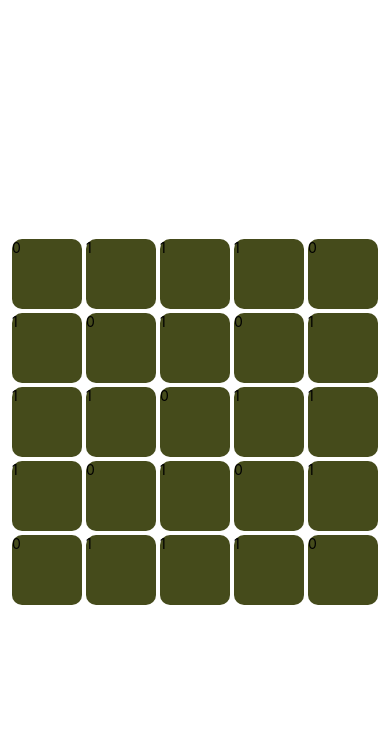
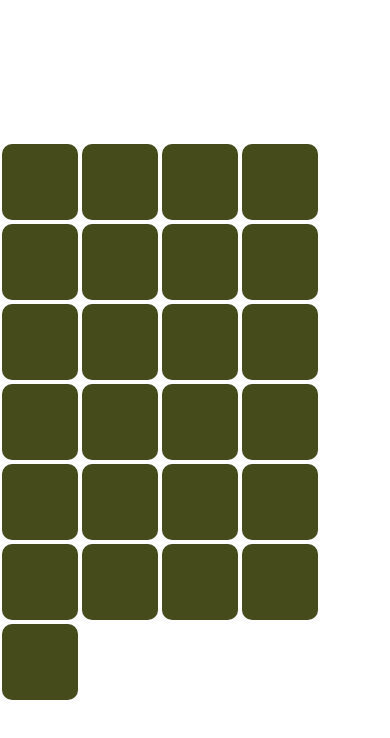
Before and after one commit to safa-hamrouni/LIghts-Out-Game, a React Native app: screen / in a window 390 px wide. Shown: the top 738 px of the page. Built offline with nearby package versions, Linux system fonts and the light colour scheme.

Commit message:
polish components+ worked a bit more on the logicc

```diff
--- a/App.js
+++ b/App.js
@@ -1,6 +1,6 @@
 import React from "react";
 import { StyleSheet, Text, View } from "react-native";
-import Board from "./Components/Board";
+import Board from "./src/Components/Board"
 
 export default function App() {
   return (
--- a/Components/AllRows.jsx
+++ /dev/null
@@ -1,21 +0,0 @@
-import React from "react";
-import OneRow from "./OneRow";
-import "react-native-get-random-values";
-import { v4 as uuidv4 } from "uuid";
-
-const matrix = [
-  [0, 1, 1, 1, 0],
-  [1, 0, 1, 0, 1],
-  [1, 1, 0, 1, 1],
-  [1, 0, 1, 0, 1],
-  [0, 1, 1, 1, 0],
-];
-
-const AllRows = () => {
-  const renderRows = matrix.map((item, index) => (
-    <OneRow matrixIndex={index} item={item} key={uuidv4()} />
-  ));
-  return <>{renderRows}</>;
-};
-
-export default AllRows;
--- a/Components/Board.jsx
+++ /dev/null
@@ -1,12 +0,0 @@
-import React from "react";
-import AllRows from "./AllRows";
-
-const Board = () => {
-  return (
-    <>
-      <AllRows />
-    </>
-  );
-};
-
-export default Board;
--- a/Components/OneCell.jsx
+++ /dev/null
@@ -1,47 +0,0 @@
-import React, { useState } from "react";
-import { View, Text, TouchableOpacity, StyleSheet } from "react-native";
-import { v4 as uuidv4 } from "uuid";
-
-const OneCell = ({ i, item, id, matrixIndex }) => {
-  const [state, setState] = useState(true);
-  const handlePress = (el, i, j) => {
-    console.log(el[j - 1], el[i], i, j);
-    if (
-      el[i + 1] === 1 ||
-      el[i - 1] === 1 ||
-      el[j - 1] === 1 ||
-      el[j + 1] === 1
-    )
-      setState((prevState) => !prevState);
-  };
-  return (
-    <TouchableOpacity
-      style={state ? styles.squareDark : styles.squareLit}
-      key={uuidv4()}
-      onPress={() => handlePress(item, i, matrixIndex)}
-    >
-      <View>
-        <Text>{item[i]}</Text>
-      </View>
-    </TouchableOpacity>
-  );
-};
-
-let styles = StyleSheet.create({
-  squareDark: {
-    backgroundColor: "#454B1B",
-    width: 70,
-    height: 70,
-    margin: 2,
-    borderRadius: 10,
-  },
-  squareLit: {
-    backgroundColor: "#32cd32",
-    width: 70,
-    height: 70,
-    margin: 2,
-    borderRadius: 10,
-  },
-});
-
-export default OneCell;
--- a/Components/OneRow.jsx
+++ /dev/null
@@ -1,29 +0,0 @@
-import React from "react";
-import { View, StyleSheet, TouchableOpacity } from "react-native";
-import "react-native-get-random-values";
-import { v4 as uuidv4 } from "uuid";
-import OneCell from "./OneCell";
-
-const OneRow = ({ item, matrixIndex }) => {
-  const allSquares = [];
-  for (let i = 0; i < item.length; i++) {
-    allSquares.push(
-      <OneCell id={uuidv4()} item={item} i={i} matrixIndex={matrixIndex} />
-    );
-  }
-
-  return (
-    <>
-      <View style={styles.rows}>{allSquares}</View>
-    </>
-  );
-};
-
-let styles = StyleSheet.create({
-  rows: {
-    flexDirection: "row",
-    flexWrap: "wrap",
-  },
-});
-
-export default OneRow;
--- /dev/null
+++ b/src/Components/Board.jsx
@@ -0,0 +1,38 @@
+import React, {useEffect} from "react";
+import OneCell from "./OneCell";
+import {View, StyleSheet } from "react-native"
+import "react-native-get-random-values";
+import { v4 as uuidv4 } from "uuid";
+import { render } from "react-dom";
+
+let matrix = [
+  [false, false,false,false, false],
+  [false, false,false,false, false],
+  [false, false,false,false, false],
+  [false, false,false,false, false],
+  [false, false,false,false, false],
+]
+
+const Board = () => {
+
+  const renderBoard =  []
+  const createBoard = () => {
+    for(let i=0; i < matrix.length; i++) {
+      for(let j=0; j<matrix[i].length; j++) {
+        renderBoard.push(<OneCell key={uuidv4()} id={uuidv4()} matrix={matrix} i={i} j={j}/>)
+      }
+    }
+  }
+    createBoard()
+
+
+  return <View style={styles.rows}>{renderBoard}</View>;
+};
+
+let styles = StyleSheet.create({
+  rows: {
+    flexDirection: "row",
+    flexWrap: "wrap",
+  },
+});
+export default Board;
--- /dev/null
+++ b/src/Components/OneCell.jsx
@@ -0,0 +1,47 @@
+import React, { useEffect, useState } from "react";
+import { View, Text, TouchableOpacity, StyleSheet } from "react-native";
+
+
+const OneCell = ({ matrix, i, j }) => {
+  const [state, setState] = useState(matrix[i][j]);
+  const handlePress = (i, j) => {
+    if (i >= 0 && i < matrix.length && j >= 0 && j < matrix[i].length)
+      matrix[i][j] = !matrix[i][j];
+
+  };
+  const handleCellPress = (i, j) => {
+    handlePress(i, j);
+    handlePress(i + 1, j);
+    handlePress(i - 1, j);
+    handlePress(i, j - 1);
+    handlePress(i, j + 1);
+    console.log(matrix);
+  };
+  return (
+    <TouchableOpacity
+      style={matrix[i][j] ? styles.squareLit : styles.squareDark}
+      onPress={() => handleCellPress(i, j)}
+    >
+      <View></View>
+    </TouchableOpacity>
+  );
+};
+
+let styles = StyleSheet.create({
+  squareDark: {
+    backgroundColor: "#454B1B",
+    width: 76,
+    height: 76,
+    margin: 2,
+    borderRadius: 10,
+  },
+  squareLit: {
+    backgroundColor: "#32cd32",
+    width: 76,
+    height: 76,
+    margin: 2,
+    borderRadius: 10,
+  },
+});
+
+export default OneCell;
```
Also changed, not shown: 1 other file (tests, documents, lock files or other folders).
